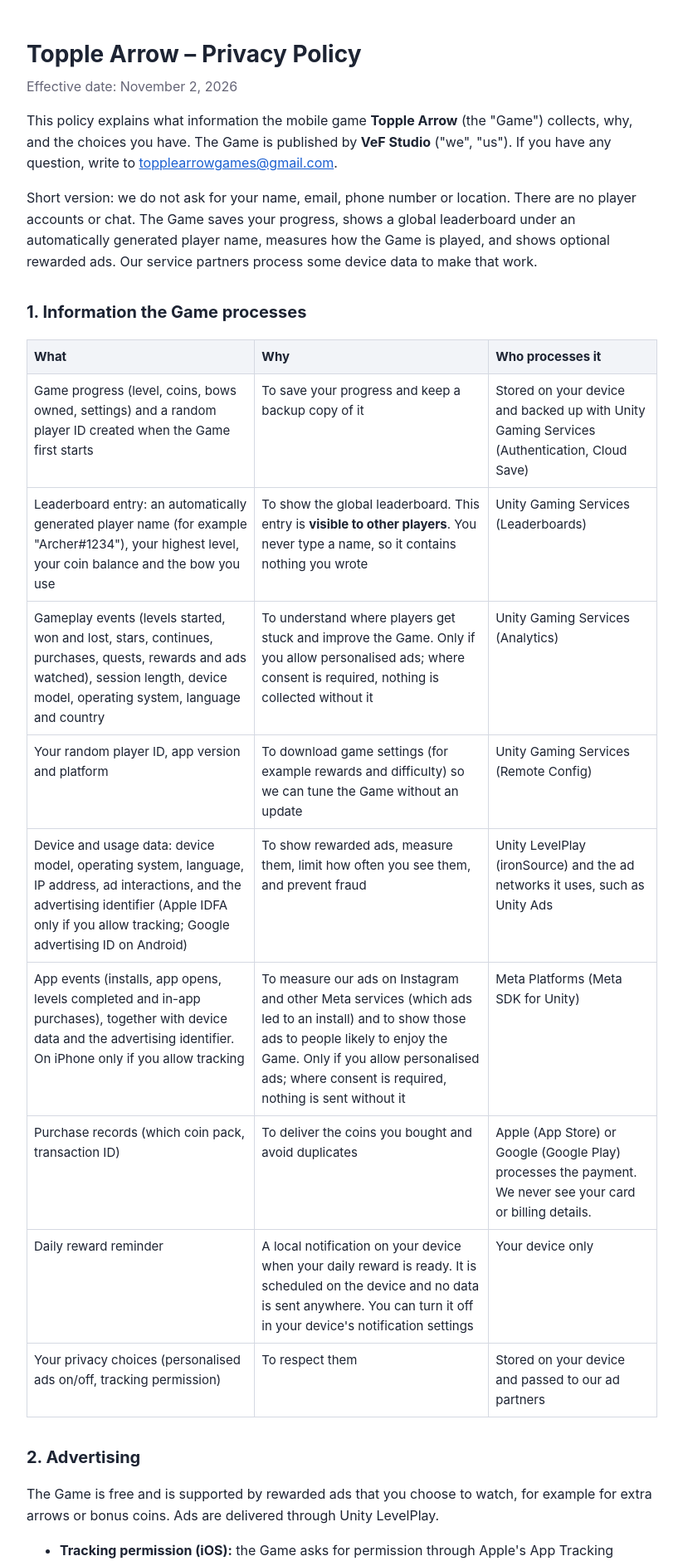
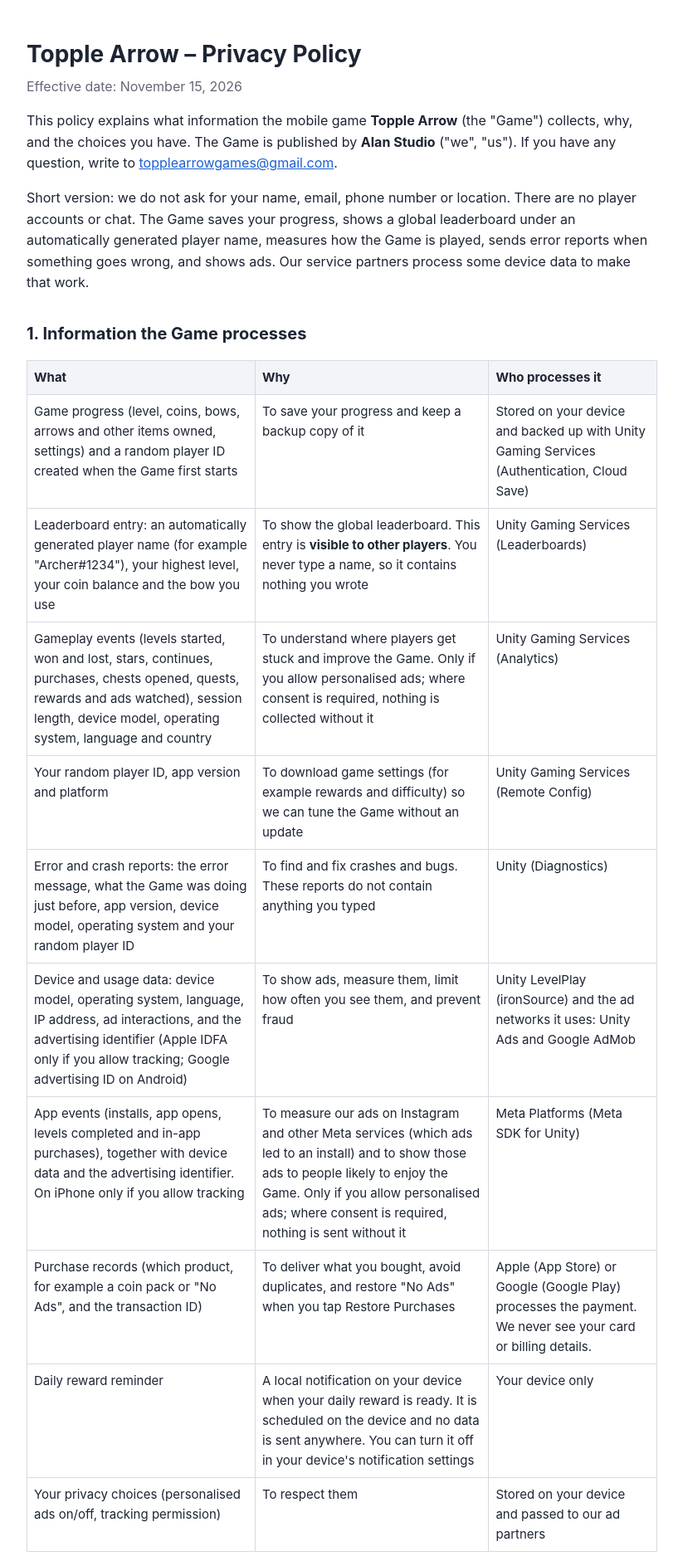
Before and after one commit to topplearrowgames/topplearrowgames.github.io, a plain HTML site: page privacy.html in a window 1280 px wide. Shown: the top 1881 px of the page at 83% size, without its empty margins (228-1051 px from the left). Drawn offline with Linux system fonts and the light colour scheme.

Commit message:
Add files via upload

```diff
--- a/privacy.html
+++ b/privacy.html
@@ -17,17 +17,17 @@
 </head>
 <body>
 <h1>Topple Arrow – Privacy Policy</h1>
-<p class="date">Effective date: November 2, 2026</p>
+<p class="date">Effective date: November 15, 2026</p>
 
-<p>This policy explains what information the mobile game <strong>Topple Arrow</strong> (the "Game") collects, why, and the choices you have. The Game is published by <strong>VeF Studio</strong> ("we", "us"). If you have any question, write to <a href="mailto:topplearrowgames@gmail.com">topplearrowgames@gmail.com</a>.</p>
+<p>This policy explains what information the mobile game <strong>Topple Arrow</strong> (the "Game") collects, why, and the choices you have. The Game is published by <strong>Alan Studio</strong> ("we", "us"). If you have any question, write to <a href="mailto:topplearrowgames@gmail.com">topplearrowgames@gmail.com</a>.</p>
 
-<p>Short version: we do not ask for your name, email, phone number or location. There are no player accounts or chat. The Game saves your progress, shows a global leaderboard under an automatically generated player name, measures how the Game is played, and shows optional rewarded ads. Our service partners process some device data to make that work.</p>
+<p>Short version: we do not ask for your name, email, phone number or location. There are no player accounts or chat. The Game saves your progress, shows a global leaderboard under an automatically generated player name, measures how the Game is played, sends error reports when something goes wrong, and shows ads. Our service partners process some device data to make that work.</p>
 
 <h2>1. Information the Game processes</h2>
 <table>
   <tr><th>What</th><th>Why</th><th>Who processes it</th></tr>
   <tr>
-    <td>Game progress (level, coins, bows owned, settings) and a random player ID created when the Game first starts</td>
+    <td>Game progress (level, coins, bows, arrows and other items owned, settings) and a random player ID created when the Game first starts</td>
     <td>To save your progress and keep a backup copy of it</td>
     <td>Stored on your device and backed up with Unity Gaming Services (Authentication, Cloud Save)</td>
   </tr>
@@ -37,7 +37,7 @@
     <td>Unity Gaming Services (Leaderboards)</td>
   </tr>
   <tr>
-    <td>Gameplay events (levels started, won and lost, stars, continues, purchases, quests, rewards and ads watched), session length, device model, operating system, language and country</td>
+    <td>Gameplay events (levels started, won and lost, stars, continues, purchases, chests opened, quests, rewards and ads watched), session length, device model, operating system, language and country</td>
     <td>To understand where players get stuck and improve the Game. Only if you allow personalised ads; where consent is required, nothing is collected without it</td>
     <td>Unity Gaming Services (Analytics)</td>
   </tr>
@@ -47,9 +47,14 @@
     <td>Unity Gaming Services (Remote Config)</td>
   </tr>
   <tr>
+    <td>Error and crash reports: the error message, what the Game was doing just before, app version, device model, operating system and your random player ID</td>
+    <td>To find and fix crashes and bugs. These reports do not contain anything you typed</td>
+    <td>Unity (Diagnostics)</td>
+  </tr>
+  <tr>
     <td>Device and usage data: device model, operating system, language, IP address, ad interactions, and the advertising identifier (Apple IDFA only if you allow tracking; Google advertising ID on Android)</td>
-    <td>To show rewarded ads, measure them, limit how often you see them, and prevent fraud</td>
-    <td>Unity LevelPlay (ironSource) and the ad networks it uses, such as Unity Ads</td>
+    <td>To show ads, measure them, limit how often you see them, and prevent fraud</td>
+    <td>Unity LevelPlay (ironSource) and the ad networks it uses: Unity Ads and Google AdMob</td>
   </tr>
   <tr>
     <td>App events (installs, app opens, levels completed and in-app purchases), together with device data and the advertising identifier. On iPhone only if you allow tracking</td>
@@ -57,8 +62,8 @@
     <td>Meta Platforms (Meta SDK for Unity)</td>
   </tr>
   <tr>
-    <td>Purchase records (which coin pack, transaction ID)</td>
-    <td>To deliver the coins you bought and avoid duplicates</td>
+    <td>Purchase records (which product, for example a coin pack or "No Ads", and the transaction ID)</td>
+    <td>To deliver what you bought, avoid duplicates, and restore "No Ads" when you tap Restore Purchases</td>
     <td>Apple (App Store) or Google (Google Play) processes the payment. We never see your card or billing details.</td>
   </tr>
   <tr>
@@ -74,20 +79,20 @@
 </table>
 
 <h2>2. Advertising</h2>
-<p>The Game is free and is supported by rewarded ads that you choose to watch, for example for extra arrows or bonus coins. Ads are delivered through Unity LevelPlay.</p>
+<p>The Game is free and is supported by ads, delivered through Unity LevelPlay. There are two kinds: rewarded ads that you choose to watch, for example for extra arrows or bonus coins, and full-screen ads shown between some levels. The "No Ads" purchase removes the ads between levels; rewarded ads stay available if you want the rewards.</p>
 <ul>
   <li><strong>Tracking permission (iOS):</strong> the Game asks for permission through Apple's App Tracking Transparency prompt. If you decline, ad partners do not receive your advertising identifier. You can change this at any time in iOS Settings &gt; Privacy &amp; Security &gt; Tracking.</li>
   <li><strong>Advertising ID (Android):</strong> ad partners may use your device's Google advertising ID. You can reset or delete it at any time in Android Settings &gt; Privacy &gt; Ads (on some devices Settings &gt; Google &gt; Ads).</li>
   <li><strong>Personalised ads:</strong> you can turn personalised ads off at any time in the Game under Settings &gt; Personal Ads. When it is off, you still see ads, but they are not based on your interests. Players in the European Economic Area, the United Kingdom and Switzerland are asked before any personalised ads are shown.</li>
   <li><strong>Ad measurement (Meta):</strong> we advertise the Game on Instagram. The Meta SDK in the Game tells Meta about installs, app opens, completed levels and purchases so we can see which ads work. It runs only while personalised ads are on; turning them off in Settings &gt; Personal Ads stops it. On iPhone it starts only if you tap "Allow" on the tracking prompt.</li>
 </ul>
-<p>Our partners' privacy policies: <a href="https://unity.com/legal/privacy-policy">Unity</a> (including LevelPlay, ironSource and Unity Ads), <a href="https://www.apple.com/legal/privacy/">Apple</a>, <a href="https://policies.google.com/privacy">Google</a>, <a href="https://www.facebook.com/privacy/policy/">Meta</a>.</p>
+<p>Our partners' privacy policies: <a href="https://unity.com/legal/privacy-policy">Unity</a> (including LevelPlay, ironSource, Unity Ads and Diagnostics), <a href="https://www.apple.com/legal/privacy/">Apple</a>, <a href="https://policies.google.com/privacy">Google</a> (including AdMob), <a href="https://www.facebook.com/privacy/policy/">Meta</a>.</p>
 
 <h2>3. Legal bases (EEA, UK and Switzerland)</h2>
 <ul>
   <li><strong>Performance of our agreement with you:</strong> saving progress, the leaderboard, game settings and delivering purchases.</li>
   <li><strong>Consent:</strong> personalised ads, tracking, gameplay analytics and ad measurement by Meta. You can withdraw consent at any time in the Game's Settings or in your device settings.</li>
-  <li><strong>Legitimate interests:</strong> non-personalised ads, fraud prevention and keeping the Game working.</li>
+  <li><strong>Legitimate interests:</strong> non-personalised ads, error and crash reports, fraud prevention and keeping the Game working.</li>
   <li><strong>Legal obligation:</strong> keeping purchase records where the law requires it.</li>
 </ul>
 
@@ -111,6 +116,6 @@
 <p>We may update this policy. We will change the date at the top, and for important changes we will let you know in the Game.</p>
 
 <h2>10. Contact</h2>
-<p>VeF Studio<br>Türkiye<br><a href="mailto:topplearrowgames@gmail.com">topplearrowgames@gmail.com</a></p>
+<p>Alan Studio<br>Türkiye<br><a href="mailto:topplearrowgames@gmail.com">topplearrowgames@gmail.com</a></p>
 </body>
 </html>
```
Also changed, not shown: index.html (+2 -2 lines), terms.html (+10 -9 lines), app-ads.txt.
